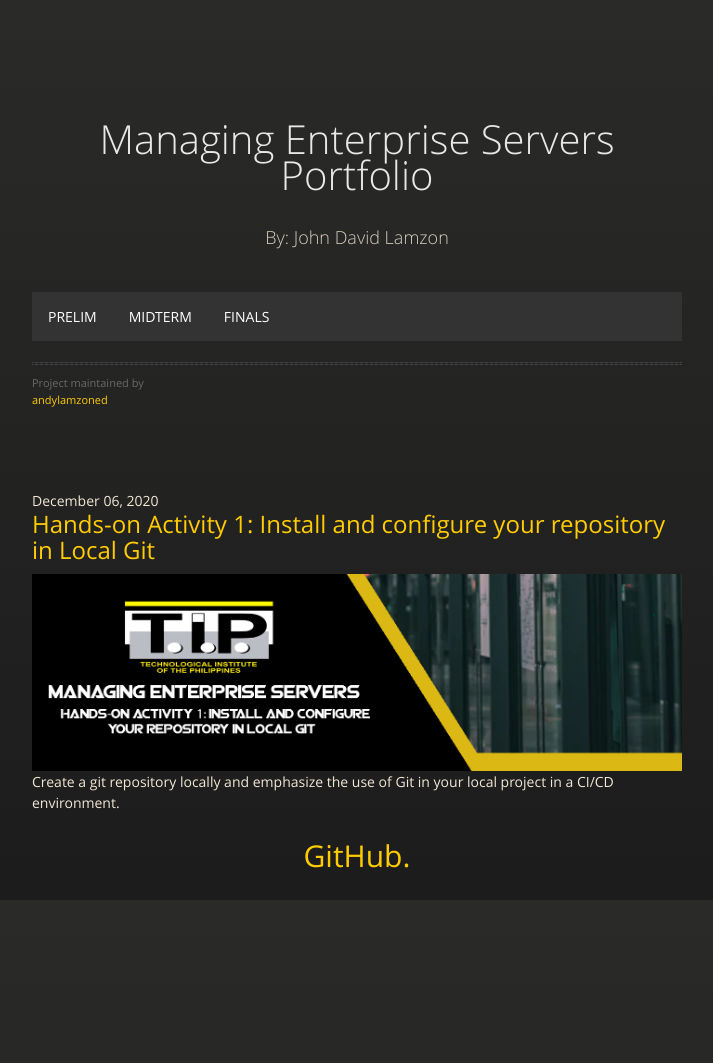
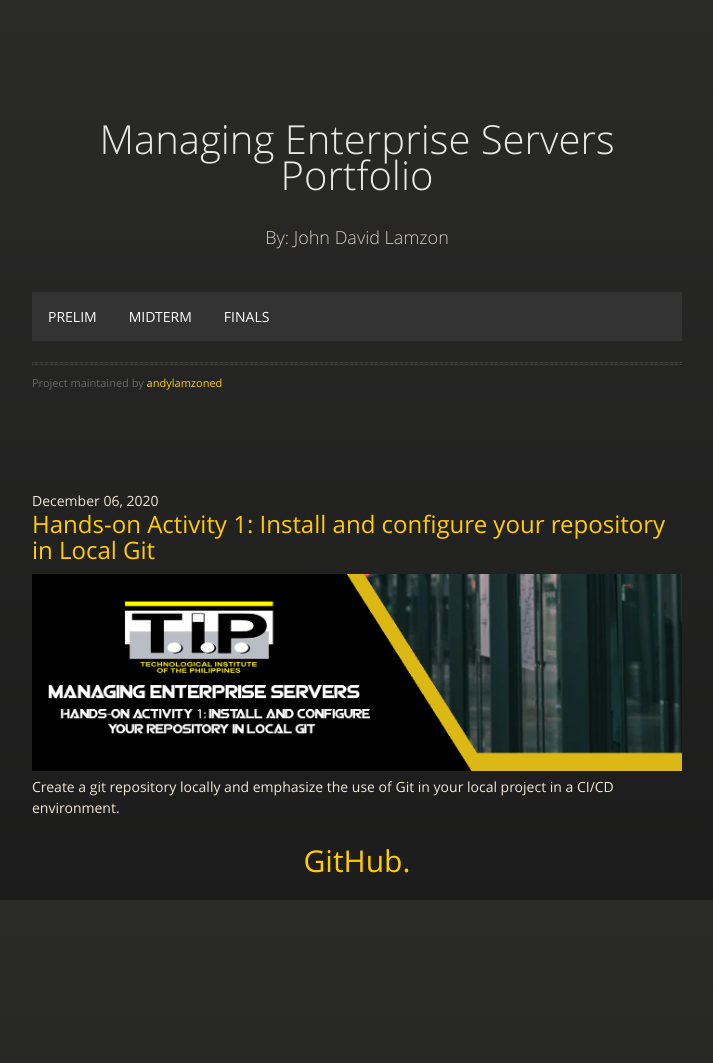
Before and after one commit to andylamzoned/andylamzoned.github.io, a Jekyll site: the page built from index.md, in a window 1280 px wide. Shown: the whole page, without its empty margins (283-996 px from the left). Built offline with Jekyll 4.4.1, drawn with Linux system fonts in a browser that asks for light colours.

Commit message:
default.html test

```diff
--- a/assets/css/main.css
+++ b/assets/css/main.css
@@ -1,27 +1,8 @@
-
-
-
-html, body, div, span, applet, object,
-iframe, h1, h2, h3, h4, h5, h6, p, blockquote,
-pre, a, abbr, acronym, address, big, cite,
-code, del, dfn, em, img, ins, kbd, q, s, samp,
-small, strike, strong, sub, sup, tt, var, b,
-u, i, center, dl, dt, dd, ol, ul, li, fieldset,
-form, label, legend, table, caption, tbody,
-tfoot, thead, tr, th, td, article, aside,
-canvas, details, embed, figure, figcaption,
-footer, header, hgroup, menu, nav, output, ruby,
-section, summary, time, mark, audio, video, button,
-
-
-
-article, aside, details, figcaption, figure,
-footer, header, hgroup, menu, nav, section {
-	display: block;}
 
 .ghost {
     font-size: 30px;
 }
+
 
 ul {
     list-style-type: none;
```
